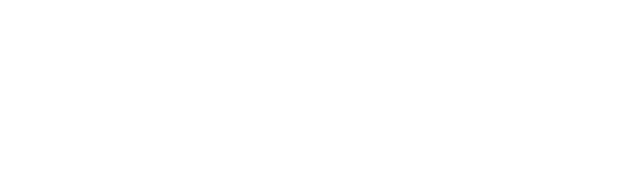
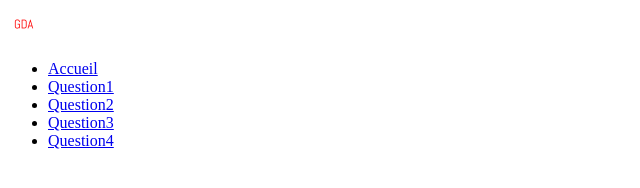
Before and after one commit to DoddyMatabaro/exerciceLPJSGDA1, a plain HTML site: page index.html in a window 1280 px wide. Shown: the whole page, without its empty margins (0-640 px from the left). Drawn offline with Linux system fonts and the light colour scheme.

Commit message:
feat: ajout du header dans la base de l'exercice

```diff
--- a/index.html
+++ b/index.html
@@ -1,12 +1,32 @@
 <!DOCTYPE html>
-<html lang="en">
+<html lang="fr">
 <head>
     <meta charset="UTF-8">
     <meta http-equiv="X-UA-Compatible" content="IE=edge">
     <meta name="viewport" content="width=device-width, initial-scale=1.0">
-    <title>Document</title>
+    <title>Exercice JS</title>
 </head>
 <body>
 
+    <header>
+        <div class="logo">
+            <img src="logo.png" alt="" class="image">
+        </div>
+        <nav>
+            <ul>
+                <li><a href="#">Accueil</a></li>
+                <li><a href="#">Question1</a></li>
+                <li><a href="#">Question2</a></li>
+                <li><a href="#">Question3</a></li>
+                <li><a href="#">Question4</a></li>
+            </ul>
+        </nav>
+    </header>
+    <main>
+
+    </main>
+    <footer>
+
+    </footer>
 </body>
 </html>
```
